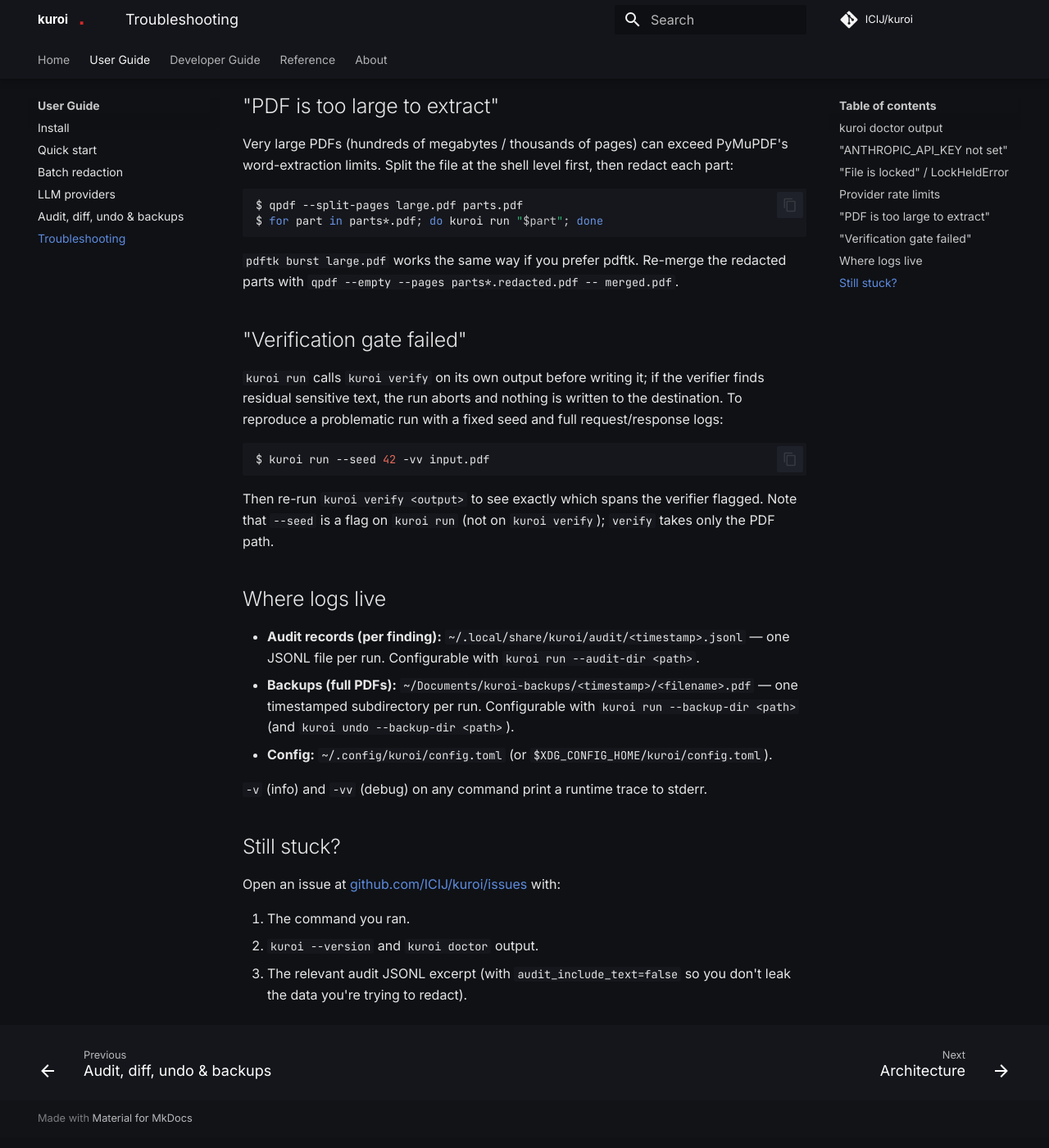
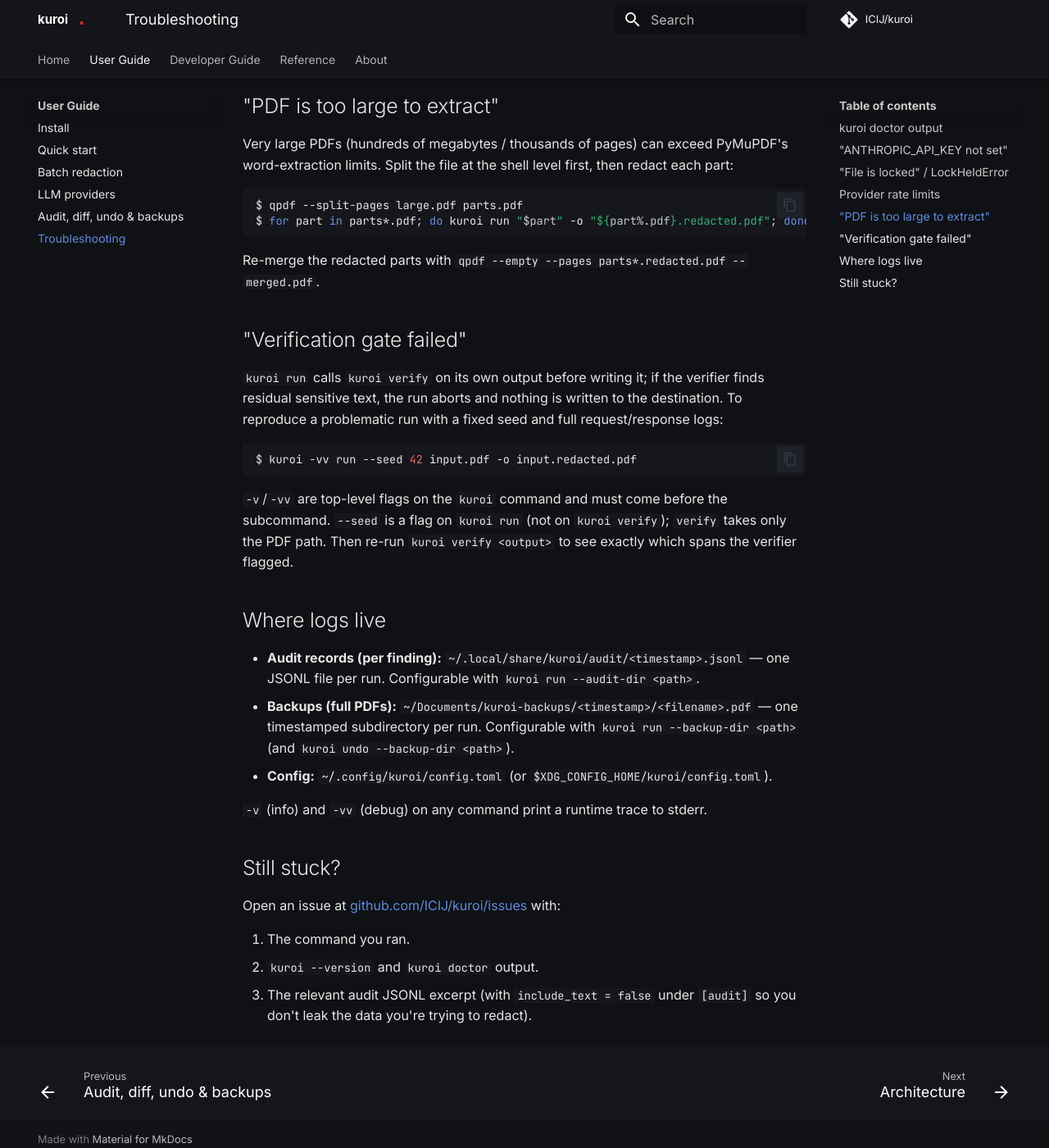
Before and after one commit to ICIJ/kuroi, an MkDocs documentation site: the page built from docs/user-guide/troubleshooting.md, in a window 1280 px wide and 1400 px high, scrolled down 1326 px. Shown: the whole window at 82% size. Built offline with MkDocs 1.6.1 and Material for MkDocs 9.7.7, drawn with Linux system fonts in a browser that asks for light colours; comment, search, counter and statistics services are not loaded.

Commit message:
docs: tighten user guide cli accuracy

````diff
--- a/docs/user-guide/troubleshooting.md
+++ b/docs/user-guide/troubleshooting.md
@@ -63,11 +63,11 @@
 
 ```sh
 $ qpdf --split-pages large.pdf parts.pdf
-$ for part in parts*.pdf; do kuroi run "$part"; done
+$ for part in parts*.pdf; do kuroi run "$part" -o "${part%.pdf}.redacted.pdf"; done
 ```
 
-`pdftk burst large.pdf` works the same way if you prefer pdftk. Re-merge
-the redacted parts with `qpdf --empty --pages parts*.redacted.pdf -- merged.pdf`.
+Re-merge the redacted parts with
+`qpdf --empty --pages parts*.redacted.pdf -- merged.pdf`.
 
 ## "Verification gate failed"
 
@@ -77,12 +77,13 @@
 seed and full request/response logs:
 
 ```sh
-$ kuroi run --seed 42 -vv input.pdf
+$ kuroi -vv run --seed 42 input.pdf -o input.redacted.pdf
 ```
 
-Then re-run `kuroi verify <output>` to see exactly which spans the
-verifier flagged. Note that `--seed` is a flag on `kuroi run` (not on
-`kuroi verify`); `verify` takes only the PDF path.
+`-v`/`-vv` are top-level flags on the `kuroi` command and must come
+before the subcommand. `--seed` is a flag on `kuroi run` (not on
+`kuroi verify`); `verify` takes only the PDF path. Then re-run
+`kuroi verify <output>` to see exactly which spans the verifier flagged.
 
 ## Where logs live
 
@@ -103,5 +104,5 @@
 
 1. The command you ran.
 2. `kuroi --version` and `kuroi doctor` output.
-3. The relevant audit JSONL excerpt (with `audit_include_text=false` so
-   you don't leak the data you're trying to redact).
+3. The relevant audit JSONL excerpt (with `include_text = false` under
+   `[audit]` so you don't leak the data you're trying to redact).
````
Also changed, not shown: docs/user-guide/audit-and-undo.md (+10 -8 lines), docs/user-guide/quickstart.md (+4 -3 lines).
